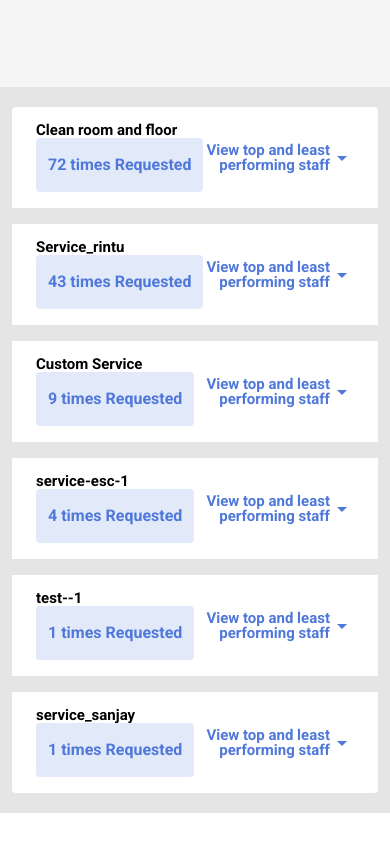
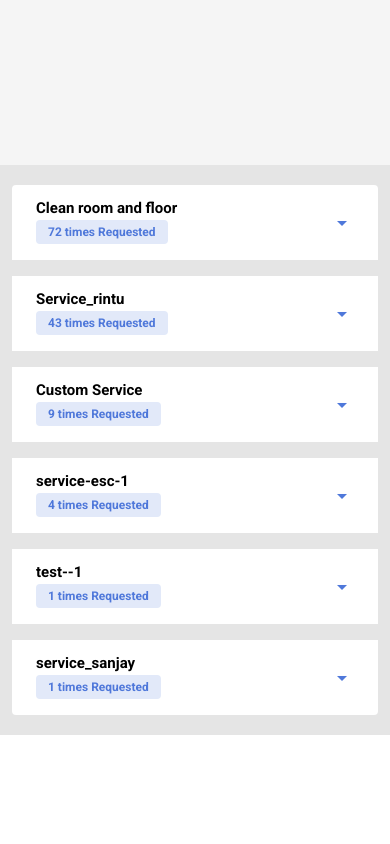
Before and after one commit to AYUSH-TRIPATHI786/Concierge-request-panel, a Nuxt app: page / in a window 390 px wide. Built offline with nearby package versions, Linux system fonts and the light colour scheme.

Commit message:
responsive

```diff
--- a/assets/variables.scss
+++ b/assets/variables.scss
@@ -3,5 +3,5 @@
 // The variables you want to modify
 // $font-size-root: 20px;
 @import url('https://fonts.googleapis.com/css2?family=Open+Sans:ital,wght@0,300;0,400;0,600;0,700;0,800;1,300;1,400;1,600;1,700;1,800&display=swap');
-$border-radius-root:6px;
 $body-font-family:'Open Sans';
+// $border-radius-root:6px;
--- a/components/Frequently-Requested-From-list.vue
+++ b/components/Frequently-Requested-From-list.vue
@@ -1,6 +1,6 @@
 <template>
     <v-row
-        class =  'pl-3 pr-3 justify-space-between '
+        class =  'pl-3 pr-3 d-block d-sm-flex justify-space-between '
 
     >
 
@@ -51,10 +51,10 @@
                     <v-row
                         v-for="unit in room.units"
                         :key=unit.unitId
-                        class='units '
+                        class='units font-weight-regular'
                     >
                         <v-col
-                        class='d-flex flex-row justify-center font-weight-regular'
+                        class='d-flex flex-row justify-center '
                         v-text='unit.unitName'
                         >
                         </v-col>
--- a/components/Most-requested-services-detail.vue
+++ b/components/Most-requested-services-detail.vue
@@ -1,15 +1,16 @@
 <template>
-    <v-sheet color="#F8F9FD">
-    <v-container class='content'>
-        <v-row>
-            <v-col>    Top Performing Skills</v-col>
-            <v-col>    Least Performing Skills</v-col>
-        </v-row>
-        <v-row>
-            <v-col>
+    <div>
+        <v-row class='mt-3'>
+            <v-col class='col-12 col-sm-6'>
+                <v-container>
+                    <v-row >Top Performing Skills</v-row>
+                </v-container>
                 <Performing-staff-list :staffsList='topPerformingStaffs' />
             </v-col>
-            <v-col>
+            <v-col class='col-12 col-sm-6' >
+                <v-container>
+                    <v-row >Least Performing Skills</v-row>
+                </v-container>
                 <Performing-staff-list :staffsList='leastPerformingStaffs' />
             </v-col>
         </v-row>
@@ -17,8 +18,7 @@
             <v-col>Frequently Requested From</v-col>
         </v-row>
         <Frequently-requested-from-list :frequentlyRequestedFrom="frequentlyRequestedFrom"/>
-    </v-container>
-    </v-sheet>
+    </div>
 </template>
 
 <script>
--- a/components/Most-requested-services-list.vue
+++ b/components/Most-requested-services-list.vue
@@ -12,23 +12,22 @@
               mdi-menu-down
             </v-icon>
           </template>
-        <div>
-        <span class='black--text '>{{item.serviceName}}</span>
-        <v-chip
-          color=#E2E9F9
-          label
-          :text-color=color
-          large
-
-        >
-          {{item.requestCount}} times Requested
-        </v-chip>
+        <div class=' d-flex flex-column flex-sm-row align-baseline'>
+          <span class='black--text mb-1'>{{item.serviceName}}</span>
+          <v-chip
+            color=#E2E9F9
+            :text-color=color
+            :small='$vuetify.breakpoint.xs'
+            label
+          >
+            <div >{{item.requestCount}} times Requested</div>
+          </v-chip>
         </div>
         <div class = 'text-right '>
-        <span class='expansion-header'  > View top and least performing staff</span>
+        <span class='expansion-header d-none d-sm-flex flex-row-reverse'  > View top and least performing staff</span>
         </div>
       </v-expansion-panel-header>
-      <v-expansion-panel-content>
+      <v-expansion-panel-content color="#F8F9FD">
         <Most-requested-services-detail/>
       </v-expansion-panel-content>
     </v-expansion-panel>
@@ -42,6 +41,7 @@ export default {
   data(){
     return {
           color:   '#4F78DA',
+          large: true,
           items:[
 
             {
--- a/components/Performing-staff-list.vue
+++ b/components/Performing-staff-list.vue
@@ -1,6 +1,7 @@
 <template>
-    <v-container class='white font-weight-regular'>
-        <v-row class='table-header'>
+    <v-card flat class='white font-weight-regular'>
+    <v-container >
+        <v-row class='table-header text-no-wrap'>
             <v-col>
                 Name
             </v-col>
@@ -20,6 +21,7 @@
             <v-col v-text="staff.avgTat">            </v-col>
         </v-row>
     </v-container>
+    </v-card>
 </template>
 
 <script>
```
